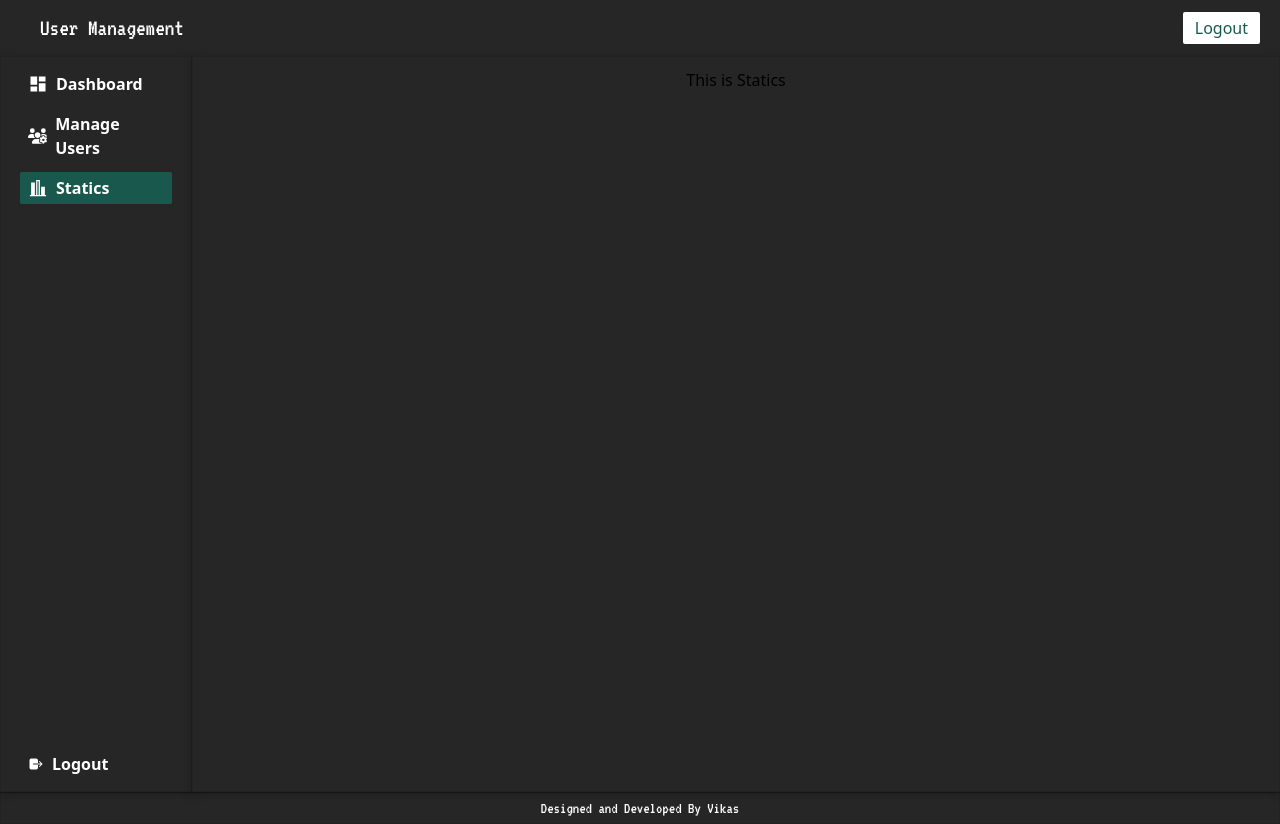
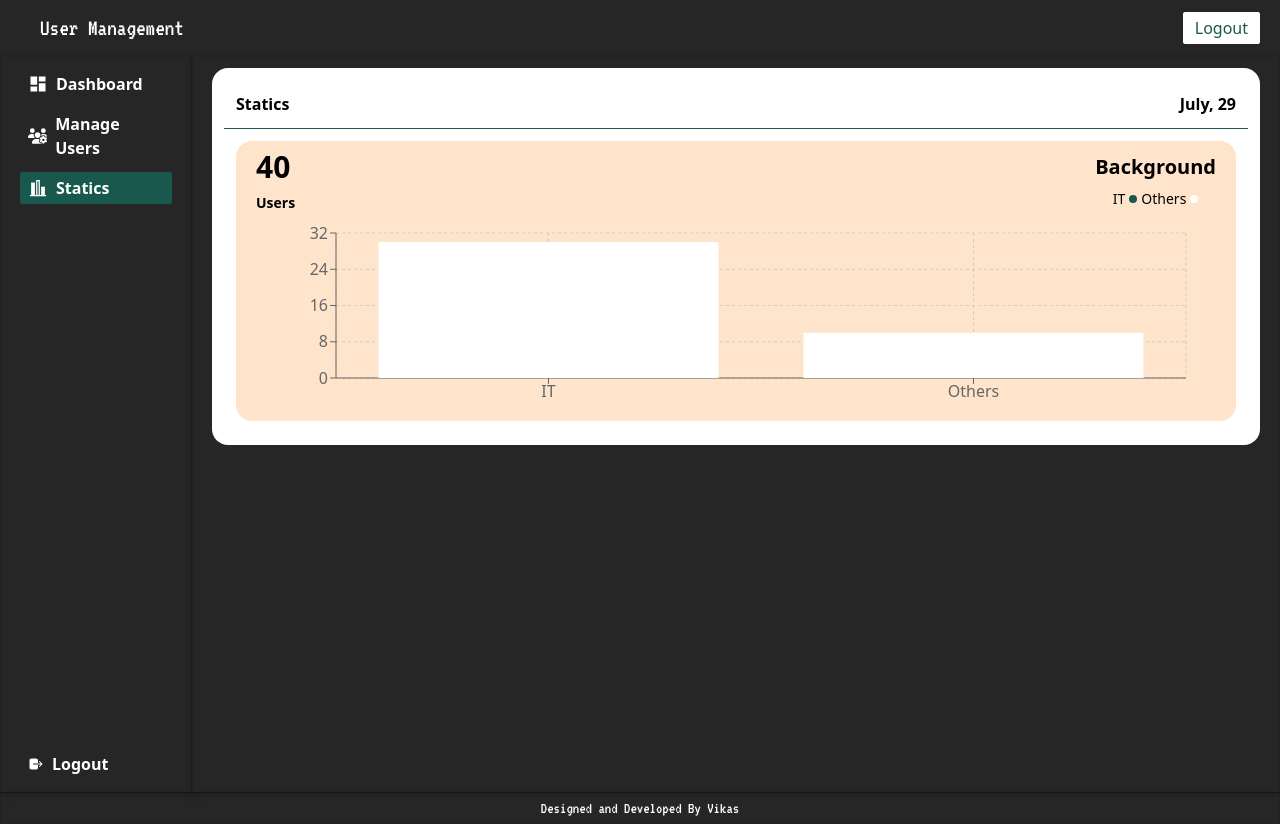
Before and after one commit to vkskumarthakur/React-User-Dashboard, a React (Vite) app: page /statics in a window 1280 px wide. Built offline with nearby package versions, Linux system fonts and the light colour scheme; a web font is replaced by a local one.

Commit message:
in statics module bar chart has been added

```diff
--- /dev/null
+++ b/src/components/BarChart.jsx
@@ -0,0 +1,84 @@
+import React from 'react';
+import {
+  BarChart,
+  Bar,
+  Tooltip,
+  XAxis,
+  YAxis,
+  CartesianGrid,
+  ResponsiveContainer,
+  Cell,
+} from 'recharts';
+
+// Sample data
+const data = [
+  { name: 'IT', value: 30 },
+  { name: 'Others', value: 10 },
+];
+
+// Define custom active bar style
+const CustomBar = (props) => {
+  const { fill, x, y, width, height, value } = props;
+  return (
+    <g>
+      <rect
+        x={x}
+        y={y}
+        width={width}
+        height={height}
+        fill={fill}
+      />
+      <text
+        x={x + width / 2}
+        y={y - 5}
+        textAnchor="middle"
+        fill="#000"
+        fontSize={14}
+      >
+        {value}
+      </text>
+    </g>
+  );
+};
+
+// Custom BarChart component
+const CustomBarChart = () => {
+  const [activeIndex, setActiveIndex] = React.useState(null);
+
+  const handleBarEnter = (data, index) => {
+    setActiveIndex(index);
+  };
+
+  const handleBarLeave = () => {
+    setActiveIndex(null);
+  };
+
+  return (
+    <ResponsiveContainer width="100%" height={200}>
+      <BarChart
+        data={data}
+        margin={{ top: 20, right: 30, left: 20, bottom: 5 }}
+      >
+        <CartesianGrid strokeDasharray="3 3" />
+        <XAxis dataKey="name" />
+        <YAxis />
+        <Tooltip />
+        <Bar
+          dataKey="value"
+          fill="#8884d8"
+          onMouseEnter={handleBarEnter}
+          onMouseLeave={handleBarLeave}
+        >
+          {data.map((entry, index) => (
+            <Cell
+              key={`cell-${index}`}
+              fill={index === activeIndex ? '#19594D' : '#ffffff'}
+            />
+          ))}
+        </Bar>
+      </BarChart>
+    </ResponsiveContainer>
+  );
+};
+
+export default CustomBarChart;
--- a/src/components/Dashboard.jsx
+++ b/src/components/Dashboard.jsx
@@ -15,7 +15,7 @@ const Dashboard = () => {
                     </div>
                 </div>
                 <div className="p-3 flex flex-wrap justify-between gap-2 items-stretch">
-                    <div className="bg-[#FEE4CB] rounded-2xl py-2 px-5 min-w-[32.5%]">
+                    <div className="bg-[#FEE4CB] rounded-2xl py-2 px-5 flex-1">
                         <div className="flex justify-between items-ceter">
                         <div className="flex flex-col justify-center gap-2">
                             <span className="font-semibold text-3xl">40</span>
--- a/src/components/ManageUsers.jsx
+++ b/src/components/ManageUsers.jsx
@@ -68,7 +68,7 @@ const Dashboard = () => {
                     <td className="text-gray-600 pt-3">Test@testing.com</td>
                     <td className="text-gray-600 pt-3">9876543210</td>
                     <td className="text-gray-600 pt-3">Test Experience</td>
-                    <td className="text-gray-600 pt-3">B.Tech</td>
+                    <td className="text-gray-600 pt-3">MCA</td>
                     <td className="text-gray-600 pt-3">Frontend Engineer </td>
                     <td>
                       <div className="flex items-center justify-start gap-2">
@@ -82,7 +82,7 @@ const Dashboard = () => {
                     <td className="text-gray-600 pt-3">Test@testing.com</td>
                     <td className="text-gray-600 pt-3">9876543210</td>
                     <td className="text-gray-600 pt-3">Test Experience</td>
-                    <td className="text-gray-600 pt-3">B.Tech</td>
+                    <td className="text-gray-600 pt-3">MCA</td>
                     <td className="text-gray-600 pt-3">Frontend Engineer </td>
                     <td>
                       <div className="flex items-center justify-start gap-2">
@@ -96,7 +96,7 @@ const Dashboard = () => {
                     <td className="text-gray-600 pt-3">Test@testing.com</td>
                     <td className="text-gray-600 pt-3">9876543210</td>
                     <td className="text-gray-600 pt-3">Test Experience</td>
-                    <td className="text-gray-600 pt-3">B.Tech</td>
+                    <td className="text-gray-600 pt-3">MCA</td>
                     <td className="text-gray-600 pt-3">Frontend Engineer </td>
                     <td>
                       <div className="flex items-center justify-start gap-2">
--- a/src/components/Sidebar.jsx
+++ b/src/components/Sidebar.jsx
@@ -16,7 +16,7 @@ const Sidebar = () => {
                 <ul className="flex flex-col gap-2" style={{ minHeight: "inherit" }}>
                     <NavLink
                         to="/dashboard"
-                        className={({ isActive }) => `flex items-center justify-start gap-2 transition-all delay-50 rounded-sm py-1 px-2 group transition-colors duration-100 ${getActiveClass(isActive)}`}
+                        className={({ isActive }) => `flex items-center justify-start gap-2 transition-all delay-50 rounded-sm py-1 px-2 group transition-colors duration-100 hover:bg-[#19594D] ${getActiveClass(isActive)}`}
                     >
                         {({ isActive }) => (
                             <>
@@ -27,7 +27,7 @@ const Sidebar = () => {
                     </NavLink>
                     <NavLink
                         to="/manage-users"
-                        className={({ isActive }) => `flex items-center justify-start gap-2 transition-all delay-50 rounded-sm py-1 px-2 group transition-colors duration-100 ${getActiveClass(isActive)}`}
+                        className={({ isActive }) => `flex items-center justify-start gap-2 transition-all delay-50 rounded-sm py-1 px-2 group transition-colors duration-100 hover:bg-[#19594D] ${getActiveClass(isActive)}`}
                     >
                         {({ isActive }) => (
                             <>
@@ -38,7 +38,7 @@ const Sidebar = () => {
                     </NavLink>
                     <NavLink
                         to="/statics"
-                        className={({ isActive }) => `flex items-center justify-start gap-2 transition-all delay-50 rounded-sm py-1 px-2 group transition-colors duration-100 ${getActiveClass(isActive)}`}
+                        className={({ isActive }) => `flex items-center justify-start gap-2 transition-all delay-50 rounded-sm py-1 px-2 group transition-colors duration-100 hover:bg-[#19594D] ${getActiveClass(isActive)}`}
                     >
                         {({ isActive }) => (
                             <>
--- a/src/components/Statics.jsx
+++ b/src/components/Statics.jsx
@@ -1,11 +1,53 @@
 import React from "react";
+import Barchart from "./BarChart";
+
 
 const Statics = () => {
-  return (
-    <div className="flex items-center justify-center">
-     <span className="text-black">This is Statics</span>
-    </div>
-  );
+    return (
+        <div className="flex items-center justify-between gap-3">
+            <div className="bg-white p-2 rounded-2xl flex-1 p-3">
+                <div className="flex justify-between items-center p-3 border-b-[1px] border-[#19594D]">
+                    <div>
+                        <span className="text-md font-semibold">Statics</span>
+                    </div>
+                    <div>
+                        <span className="text-md font-semibold">July, 29</span>
+                    </div>
+                </div>
+                <div className="p-3 flex flex-wrap justify-between gap-2 items-stretch">
+                    <div className="bg-[#FEE4CB] rounded-2xl py-2 px-5 flex-1">
+                        <div className="flex justify-between items-ceter">
+                        <div className="flex flex-col justify-center gap-2">
+                            <span className="font-semibold text-3xl">40</span>
+                            <span className="font-semibold text-sm">Users</span>
+                        </div>
+                        <div className="flex flex-col justify-center gap-2">
+                            <span className="font-semibold text-xl">Background</span>
+                            <div className="flex justify-center items-center gap-1">
+                                <span className="font-normal text-sm">IT</span>
+                                <span className="bg-[#19594D] rounded-full p-1"></span>
+                                <span className="font-normal text-sm">Others</span>
+                                <span className="bg-white rounded-full p-1"></span>
+                            </div>
+                        </div>
+                        </div>
+                        <div>
+                           <Barchart/>
+                        </div>
+                    </div>
+                    {/* <div className="bg-[#FEE4CB] rounded-2xl py-2 px-5 min-w-[32.5%] flex flex-col justify-start gap-2">
+                        <span className="font-semibold text-3xl">40</span>
+                        <span className="font-semibold text-sm">Users</span>
+                    </div>
+                    <div className="bg-[#FEE4CB] rounded-2xl py-2 px-5 min-w-[32.5%] flex flex-col justify-start gap-2">
+                        <span className="font-semibold text-3xl">40</span>
+                        <span className="font-semibold text-sm">Users</span>
+                    </div> */}
+
+                </div>
+            </div>
+        </div>
+    );
 };
 
 export default Statics;
```
